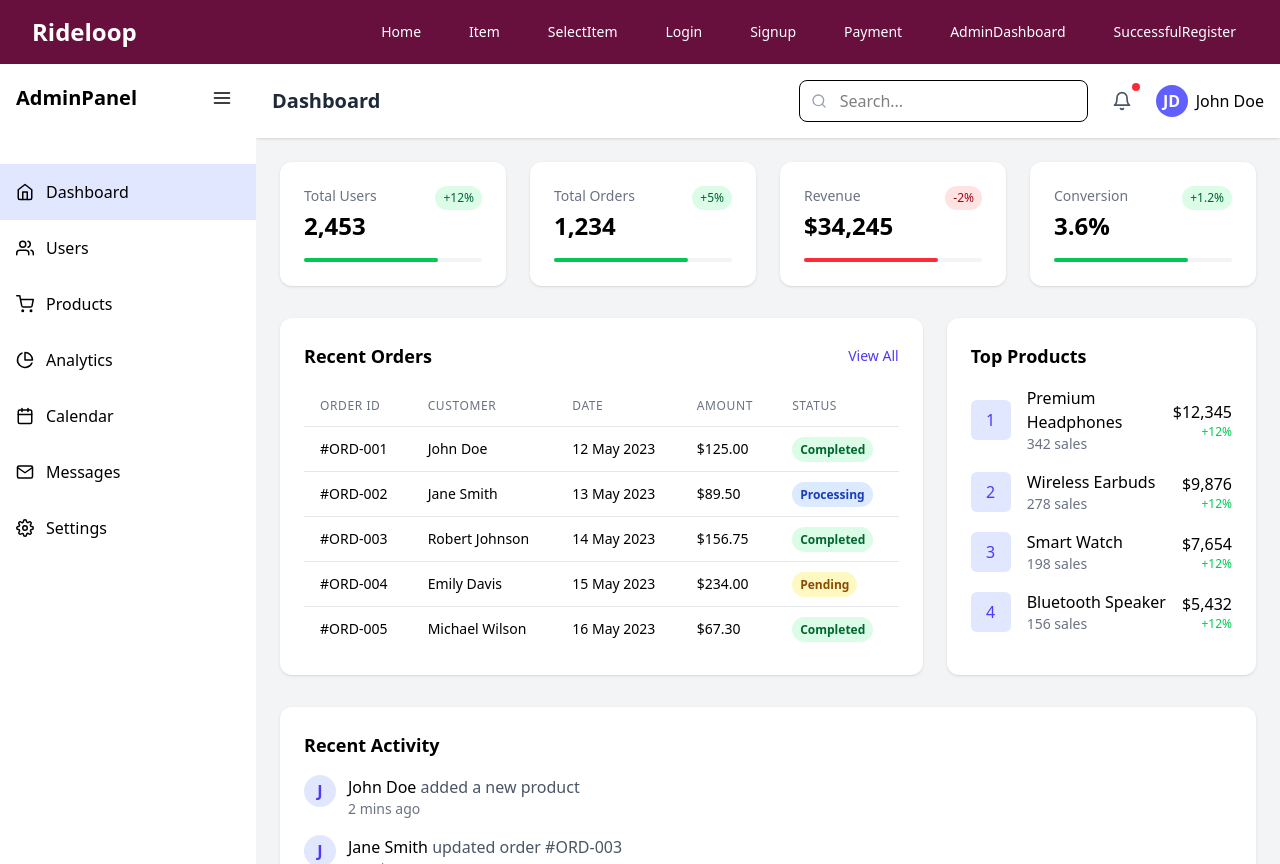
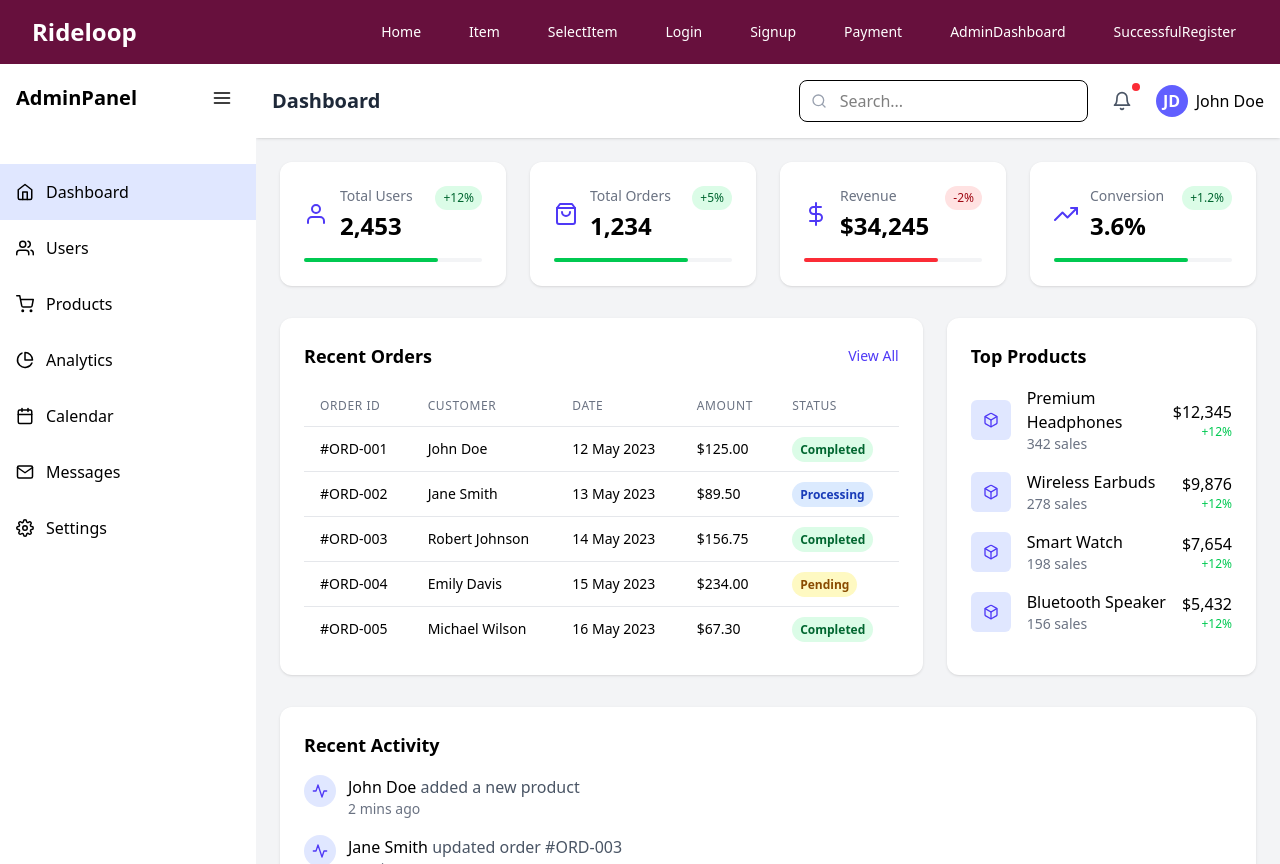
Before and after one commit to kaneswaranJalani/final-project, a React (Vite) app in the folder front-end/: page /AdminDashboard in a window 1280 px wide. Built offline with nearby package versions, Linux system fonts and the light colour scheme.

Commit message:
frontend forth commit

```diff
--- a/front-end/src/pages/AdminDashboard.jsx
+++ b/front-end/src/pages/AdminDashboard.jsx
@@ -9,7 +9,13 @@ import {
   FiMail,
   FiBell,
   FiSearch,
-  FiMenu
+  FiMenu,
+  FiUser,
+  FiDollarSign,
+  FiTrendingUp,
+  FiShoppingBag,
+  FiBox,
+  FiActivity
 } from 'react-icons/fi';
 
 const AdminDashboard = () => {
@@ -17,10 +23,10 @@ const AdminDashboard = () => {
   const [activeTab, setActiveTab] = useState('dashboard');
 
   const stats = [
-    { title: 'Total Users', value: '2,453', change: '+12%', trend: 'up' },
-    { title: 'Total Orders', value: '1,234', change: '+5%', trend: 'up' },
-    { title: 'Revenue', value: '$34,245', change: '-2%', trend: 'down' },
-    { title: 'Conversion', value: '3.6%', change: '+1.2%', trend: 'up' }
+    { title: 'Total Users', value: '2,453', change: '+12%', trend: 'up', icon: <FiUser size={24} /> },
+    { title: 'Total Orders', value: '1,234', change: '+5%', trend: 'up', icon: <FiShoppingBag size={24} /> },
+    { title: 'Revenue', value: '$34,245', change: '-2%', trend: 'down', icon: <FiDollarSign size={24} /> },
+    { title: 'Conversion', value: '3.6%', change: '+1.2%', trend: 'up', icon: <FiTrendingUp size={24} /> }
   ];
 
   const recentOrders = [
@@ -119,9 +125,12 @@ const AdminDashboard = () => {
                 {stats.map((stat, idx) => (
                   <div key={idx} className="bg-white p-6 rounded-xl shadow-sm">
                     <div className="flex justify-between items-start">
-                      <div>
-                        <p className="text-gray-500 text-sm">{stat.title}</p>
-                        <h3 className="text-2xl font-bold mt-1">{stat.value}</h3>
+                      <div className="flex items-center space-x-3">
+                        <div className="text-indigo-600">{stat.icon}</div>
+                        <div>
+                          <p className="text-gray-500 text-sm">{stat.title}</p>
+                          <h3 className="text-2xl font-bold mt-1">{stat.value}</h3>
+                        </div>
                       </div>
                       <span
                         className={`px-2 py-1 rounded-full text-xs font-medium ${
@@ -200,7 +209,7 @@ const AdminDashboard = () => {
                   {topProducts.map((product, i) => (
                     <div key={i} className="flex items-center mb-4">
                       <div className="w-10 h-10 rounded-md bg-indigo-100 text-indigo-600 flex items-center justify-center mr-4">
-                        {i + 1}
+                        <FiBox />
                       </div>
                       <div className="flex-1">
                         <h4 className="font-medium">{product.name}</h4>
@@ -220,8 +229,8 @@ const AdminDashboard = () => {
                 <h3 className="text-lg font-semibold mb-4">Recent Activity</h3>
                 {activities.map((activity, idx) => (
                   <div key={idx} className="flex items-start mb-4">
-                    <div className="w-8 h-8 bg-indigo-100 rounded-full flex items-center justify-center text-indigo-600 font-semibold mr-3">
-                      {activity.user.charAt(0)}
+                    <div className="w-8 h-8 bg-indigo-100 rounded-full flex items-center justify-center text-indigo-600 mr-3">
+                      <FiActivity />
                     </div>
                     <div>
                       <p className="font-medium">
--- a/front-end/src/pages/Home.jsx
+++ b/front-end/src/pages/Home.jsx
@@ -43,8 +43,8 @@ const Home = () => {
             Discover affordable bike rentals at 100+ locations across the city. Perfect for commuting, exploring, or just enjoying a ride.
           </p>
           <Link to="/register">
-            <button className="bg-[#67103d] text-white font-bold py-3 px-8 rounded-full hover:bg-gray-100 hover:text-[#67103d] transition duration-300">
-              Register
+            <button className="bg-gradient-to-r from-[#67103d] to-[#8b1c4d] text-white font-bold py-3 px-8 rounded-full  hover:scale-[1.03] transition-transform  duration-400">
+              Join with us
             </button>
           </Link>
         </div>
--- a/front-end/src/pages/Item.jsx
+++ b/front-end/src/pages/Item.jsx
@@ -107,7 +107,7 @@ const Item = () => {
               <h3 className="text-lg font-semibold text-gray-800">{bike.name}</h3>
               <p className="text-sm text-gray-500">{bike.price}</p>
               <button className="mt-2 bg-[#67103d] text-white px-6 py-1 rounded-md text-sm hover:bg-[#4e0e2e]">
-                Buy
+                Rent
               </button>
             </div>
           </div>
--- a/front-end/src/pages/Login.jsx
+++ b/front-end/src/pages/Login.jsx
@@ -73,7 +73,7 @@ function Login() {
           <div>
             <button
               type="submit"
-              className="w-full flex justify-center py-2 px-4 border border-transparent rounded-md shadow-sm text-sm font-medium text-white bg-[#67103d] hover:bg-indigo-700 focus:outline-none focus:ring-2 focus:ring-offset-2 focus:ring-indigo-500"
+              className="w-full flex justify-center py-2 px-4 border border-transparent rounded-md shadow-sm text-sm font-medium text-white bg-gradient-to-r from-[#67103d] to-[#8b1c4d] hover:bg-indigo-700 focus:outline-none focus:ring-2 focus:ring-offset-2 focus:ring-indigo-500"
             >
               Login
             </button>
--- a/front-end/src/pages/SelectItem.jsx
+++ b/front-end/src/pages/SelectItem.jsx
@@ -31,7 +31,7 @@ const SelectItem = () => {
         <Link to="/Payment" className="flex-1">
           <button className="w-full flex items-center justify-center gap-2 py-3 bg-gradient-to-r from-[#67103d] to-[#8b1c4d] text-white font-semibold rounded-lg shadow hover:shadow-lg hover:opacity-90 transition-all">
             <FiShoppingCart size={20} />
-            Buy Now
+            Rent Now
           </button>
         </Link>
 
--- a/front-end/src/pages/Signup.jsx
+++ b/front-end/src/pages/Signup.jsx
@@ -74,7 +74,7 @@ function Signup() {
             <div>
               <button
                 type="submit"
-                className="w-full flex justify-center py-2 px-4 border border-transparent rounded-md shadow-sm text-sm font-medium text-white bg-[#67103d] hover:bg-indigo-700 focus:outline-none focus:ring-2 focus:ring-offset-2 focus:ring-indigo-500"
+                className="w-full flex justify-center py-2 px-4 border border-transparent rounded-md shadow-sm text-sm font-medium text-white bg-gradient-to-r from-[#67103d] to-[#8b1c4d] hover:bg-indigo-700 focus:outline-none focus:ring-2 focus:ring-offset-2 focus:ring-indigo-500"
               >
                 Sign Up
               </button>
```
